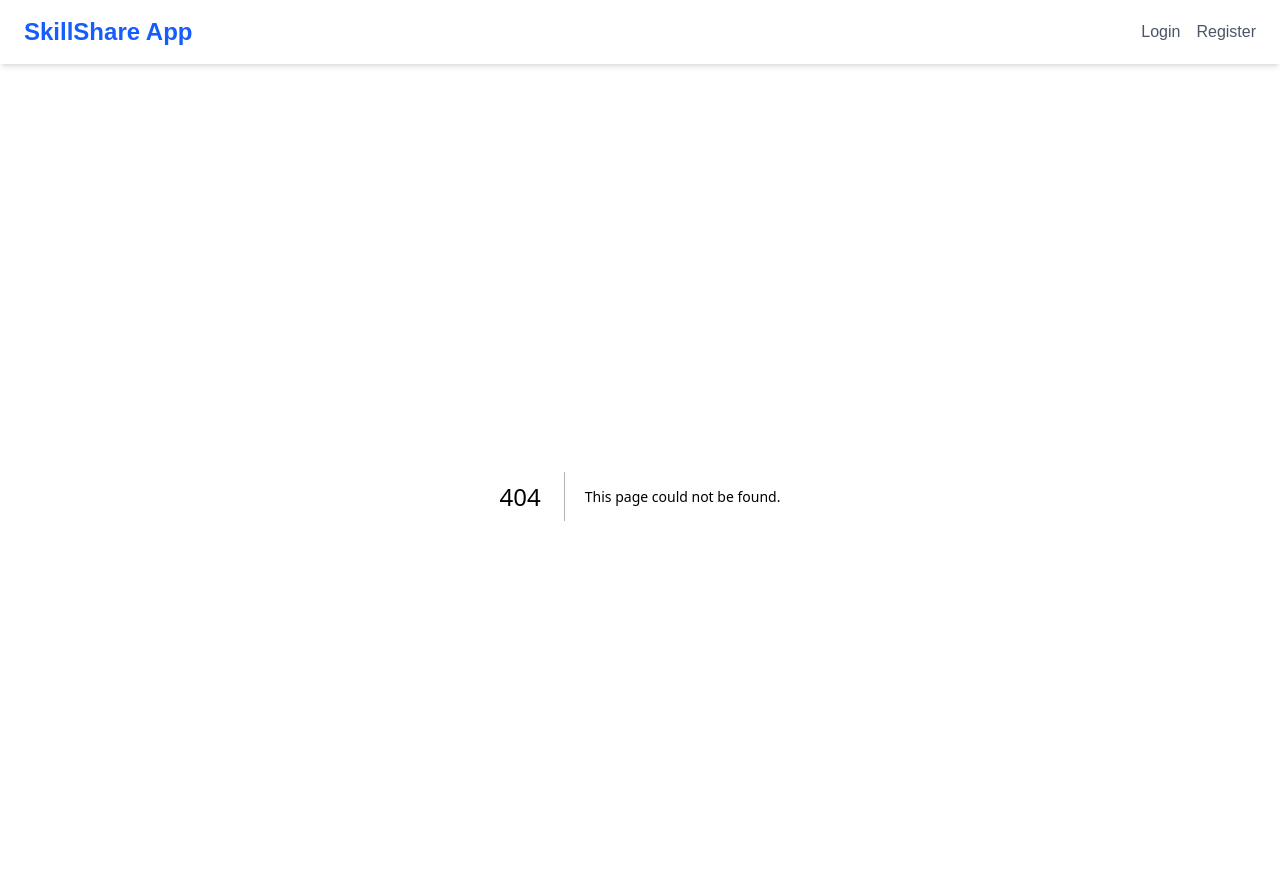
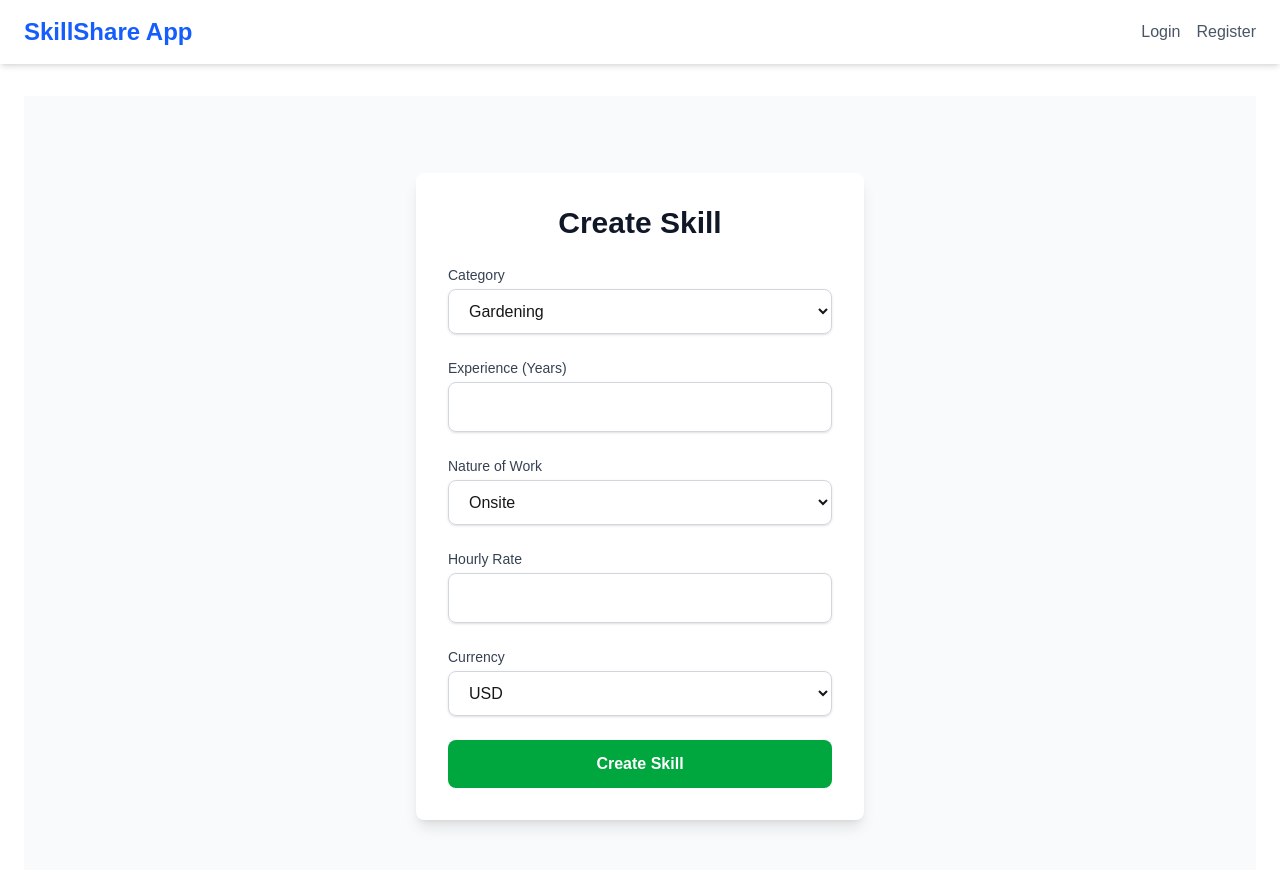
Before and after one commit to DevSatvik/skill-share-marketplace, a Next.js app in the folder frontend/: page /skills/create in a window 1280 px wide. Before the commit this address had no page. Shown: the top 870 px of the page. Built offline with nearby package versions, Linux system fonts and the light colour scheme.

Commit message:
Implement Skill create and list pages

```diff
--- /dev/null
+++ b/frontend/app/skills/create/page.tsx
@@ -0,0 +1,153 @@
+"use client";
+
+import { useState } from "react";
+import { useRouter } from "next/navigation";
+import { useAxios } from "@/app/hooks/useAxios";
+
+export default function CreateSkillPage() {
+  const router = useRouter();
+  const axios = useAxios();
+
+  const [formData, setFormData] = useState({
+    category: "GARDENING",
+    experienceYears: "",
+    workNature: "ONSITE",
+    hourlyRate: "",
+    currency: "USD",
+  });
+
+  const [error, setError] = useState("");
+
+  const handleChange = (e) => {
+    setFormData((prev) => ({
+      ...prev,
+      [e.target.name]: e.target.value,
+    }));
+  };
+
+  const handleSubmit = async (e) => {
+    e.preventDefault();
+    setError("");
+
+    try {
+      await axios.post("/skills", {
+        ...formData,
+        experienceYears: parseInt(formData.experienceYears, 10),
+        hourlyRate: parseFloat(formData.hourlyRate),
+      });
+      router.push("/profile");
+    } catch (err) {
+      console.error("Create Skill error:", err);
+      setError(err.response?.data?.error || "Failed to create skill");
+    }
+  };
+
+  return (
+    <main className="flex items-center justify-center min-h-screen bg-gray-50 p-6">
+      <div className="w-full max-w-md bg-white rounded-lg shadow-lg overflow-hidden">
+        <div className="p-8">
+          <h1 className="text-3xl font-bold text-gray-900 mb-6 text-center">
+            Create Skill
+          </h1>
+
+          <form onSubmit={handleSubmit} className="space-y-6">
+            <div>
+              <label htmlFor="category" className="block text-sm font-medium text-gray-700 mb-1">
+                Category
+              </label>
+              <select
+                id="category"
+                name="category"
+                value={formData.category}
+                onChange={handleChange}
+                className="w-full px-4 py-3 border border-gray-300 rounded-lg shadow-sm focus:outline-none focus:ring-2 focus:ring-blue-500"
+              >
+                <option value="GARDENING">Gardening</option>
+                <option value="CLEANING">Cleaning</option>
+                <option value="TUTORING">Tutoring</option>
+              </select>
+            </div>
+
+            <div>
+              <label htmlFor="experienceYears" className="block text-sm font-medium text-gray-700 mb-1">
+                Experience (Years)
+              </label>
+              <input
+                id="experienceYears"
+                type="number"
+                name="experienceYears"
+                value={formData.experienceYears}
+                onChange={handleChange}
+                required
+                className="w-full px-4 py-3 border border-gray-300 rounded-lg shadow-sm focus:outline-none focus:ring-2 focus:ring-blue-500"
+              />
+            </div>
+
+            <div>
+              <label htmlFor="workNature" className="block text-sm font-medium text-gray-700 mb-1">
+                Nature of Work
+              </label>
+              <select
+                id="workNature"
+                name="workNature"
+                value={formData.workNature}
+                onChange={handleChange}
+                className="w-full px-4 py-3 border border-gray-300 rounded-lg shadow-sm focus:outline-none focus:ring-2 focus:ring-blue-500"
+              >
+                <option value="ONSITE">Onsite</option>
+                <option value="ONLINE">Online</option>
+              </select>
+            </div>
+
+            <div>
+              <label htmlFor="hourlyRate" className="block text-sm font-medium text-gray-700 mb-1">
+                Hourly Rate
+              </label>
+              <input
+                id="hourlyRate"
+                type="number"
+                step="0.01"
+                name="hourlyRate"
+                value={formData.hourlyRate}
+                onChange={handleChange}
+                required
+                className="w-full px-4 py-3 border border-gray-300 rounded-lg shadow-sm focus:outline-none focus:ring-2 focus:ring-blue-500"
+              />
+            </div>
+
+            <div>
+              <label htmlFor="currency" className="block text-sm font-medium text-gray-700 mb-1">
+                Currency
+              </label>
+              <select
+                id="currency"
+                name="currency"
+                value={formData.currency}
+                onChange={handleChange}
+                className="w-full px-4 py-3 border border-gray-300 rounded-lg shadow-sm focus:outline-none focus:ring-2 focus:ring-blue-500"
+              >
+                <option value="USD">USD</option>
+                <option value="AUD">AUD</option>
+                <option value="SGD">SGD</option>
+                <option value="INR">INR</option>
+              </select>
+            </div>
+
+            {error && (
+              <p className="text-sm text-red-500 text-center">
+                {error}
+              </p>
+            )}
+
+            <button
+              type="submit"
+              className="w-full py-3 bg-green-600 text-white font-semibold rounded-lg hover:bg-green-700 transition"
+            >
+              Create Skill
+            </button>
+          </form>
+        </div>
+      </div>
+    </main>
+  );
+}
--- /dev/null
+++ b/frontend/app/skills/my/page.tsx
@@ -0,0 +1,85 @@
+"use client";
+
+import { useEffect, useState } from "react";
+import { useAxios } from "@/app/hooks/useAxios";
+import { useAuth } from "@/app/context/authContext";
+
+export default function MySkillsPage() {
+  const { authToken, role } = useAuth();
+  const axios = useAxios();
+
+  const [skills, setSkills] = useState<any[]>([]);
+  const [error, setError] = useState("");
+
+  const fetchMySkills = async () => {
+    try {
+      const response = await axios.get("/skills/my");
+      setSkills(response.data.skills || []);
+    } catch (err) {
+      console.error("Fetch My Skills error:", err);
+      setError("Failed to load skills");
+    }
+  };
+
+  useEffect(() => {
+    if (!authToken || role !== "PROVIDER") return;
+    fetchMySkills();
+  }, [authToken, axios, role]);
+
+  // Access control
+  if (role !== "PROVIDER") {
+    return (
+      <main className="flex items-center justify-center min-h-screen bg-gray-50 p-6">
+        <div className="w-full max-w-md text-center">
+          <p className="text-lg text-red-500">
+            You can only access this page as a Provider.
+          </p>
+        </div>
+      </main>
+    );
+  }
+
+  return (
+    <main className="flex items-center justify-center min-h-screen bg-gray-50 p-6">
+      <div className="w-full max-w-3xl">
+        <h1 className="text-3xl font-bold text-gray-900 mb-6 text-center">
+          My Skills
+        </h1>
+
+        {error && (
+          <p className="text-sm text-red-500 mb-4 text-center">
+            {error}
+          </p>
+        )}
+
+        {skills.length === 0 ? (
+          <p className="text-gray-700 text-center">You have not created any skills.</p>
+        ) : (
+          <div className="space-y-6">
+            {skills.map((skill) => (
+              <div
+                key={skill.id}
+                className="bg-white p-6 rounded-lg shadow-md"
+              >
+                <div className="space-y-1 text-gray-800">
+                  <p>
+                    <strong>Category:</strong> {skill.category}
+                  </p>
+                  <p>
+                    <strong>Experience Years:</strong> {skill.experienceYears}
+                  </p>
+                  <p>
+                    <strong>Work Nature:</strong> {skill.workNature}
+                  </p>
+                  <p>
+                    <strong>Hourly Rate:</strong> {skill.hourlyRate} {skill.currency}
+                  </p>
+                </div>
+              </div>
+            ))}
+          </div>
+        )}
+      </div>
+    </main>
+  );
+}
```
